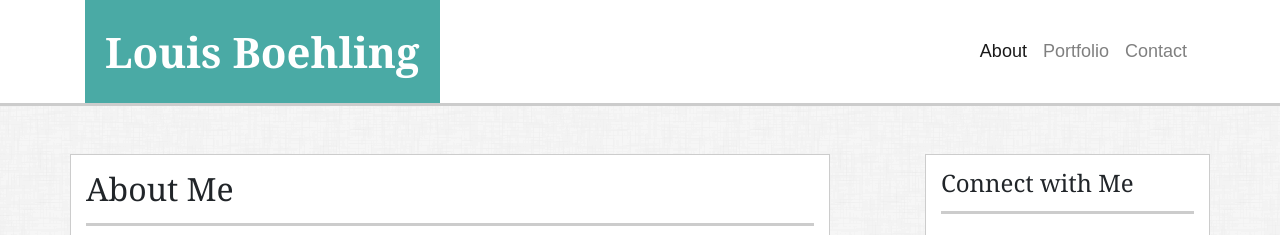
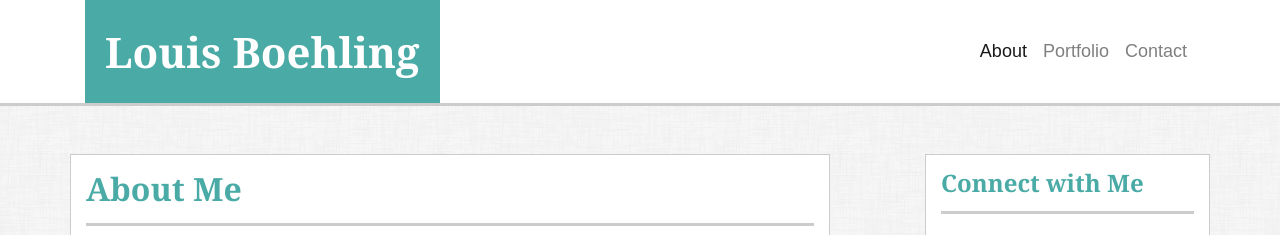
Before and after one commit to louisboehling/Bootstrap-Portfolio, a plain HTML site: page index.html in a window 1280 px wide. Shown: the top 235 px of the page. Drawn offline with nearby package versions, Linux system fonts and the light colour scheme.

Commit message:
header changes

```diff
--- a/style.css
+++ b/style.css
@@ -60,6 +60,8 @@ body {
 .pageName {
     font-family: 'Georgia', Times, Times New Roman, serif;
     font-size: 32px;
+    font-weight: bold;
+    color: #4aaaa5;
     width: 100%;
     border-bottom-style: solid;
     border-width: 3px;
@@ -70,6 +72,8 @@ body {
 .connectWithMe {
     font-family: 'Georgia', Times, Times New Roman, serif;
     font-size: 24px;
+    font-weight: bold;
+    color: #4aaaa5;
     width: 100%;
     border-bottom-style: solid;
     border-width: 3px;
```
